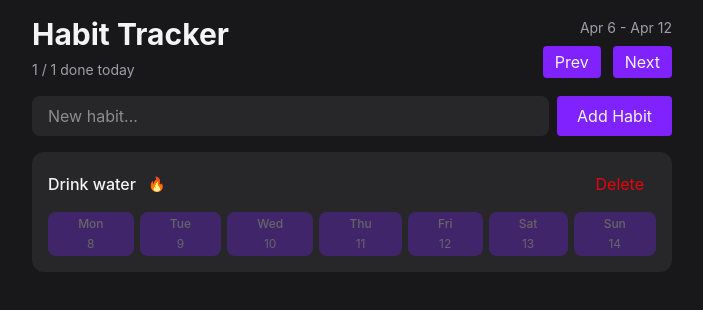
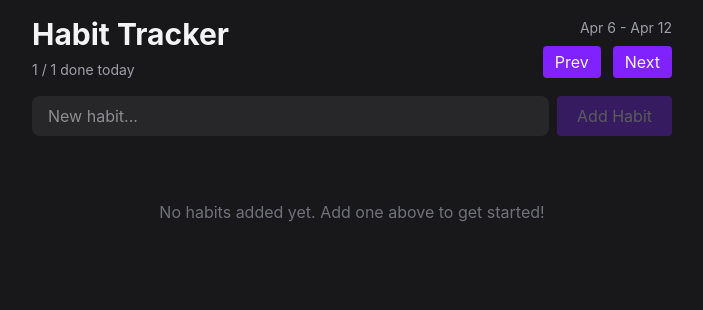
Before and after one commit to Khalid-Hossain-Tarif/daily-habit-tracker-react, a React (Vite) app: page / in a window 1280 px wide. Shown: the top 310 px of the page, without its empty margins (288-991 px from the left). Built offline with nearby package versions, Linux system fonts and the light colour scheme.

Commit message:
add: habit form and list dynamic with props

```diff
--- a/src/App.tsx
+++ b/src/App.tsx
@@ -1,13 +1,22 @@
+import { useState } from "react";
 import { Header } from "./components/Header";
 import { HabitFrom } from "./components/HabitFrom";
-import { HabitList } from "./components/HabitList";
+import { HabitList, type Habit } from "./components/HabitList";
 
 export default function App() {
+  const [habits, setHabits] = useState<Habit>([]);
+
+  function addHabit(name: string) {
+    // console.log(name);
+    // setHabits((prev) => [...prev, { id: crypto.randomUUID(), name }]);
+    setHabits((prev) => [...prev, { id: crypto.randomUUID(), name }]);
+  }
+
   return (
     <div className="max-w-2xl mx-auto p-4 flex flex-col gap-4">
       <Header />
-      <HabitFrom />
-      <HabitList />
+      <HabitFrom addHabit={ addHabit } />
+      <HabitList habits={ habits } />
     </div>
   );
 }
--- a/src/components/HabitFrom.tsx
+++ b/src/components/HabitFrom.tsx
@@ -1,14 +1,32 @@
+import { useState, type SubmitEvent } from "react";
 import { Button } from "./Button";
 
-export function HabitFrom() {
+type HabitFormProps = {
+  addHabit: (name: string) => void;
+}
+
+export function HabitFrom({ addHabit }: { HabitFormProps }) {
+  const [name, setName] = useState("");
+
+  function handleSubmit(e: SubmitEvent) {
+    e.preventDefault();
+
+    if(name.trim() === "") return;
+
+    setName("");
+    addHabit(name);
+  }
+
   return (
-    <form className="flex gap-2">
+    <form className="flex gap-2" onSubmit={handleSubmit}>
       <input
+        value={name}
+        onChange={(e) => setName(e.target.value)}
+        placeholder="New habit..."
         className="flex-1 rounded-lg bg-zinc-800 px-4 py-2 outline-none focus-visible:ring-2 focus-visible:ring-violet-500"
-        placeholder="New habit..."
       />
 
-      <Button className="py-2 px-5">Add Habit</Button>
+      <Button disabled={name.trim() === ""} className="py-2 px-5">Add Habit</Button>
     </form>
   );
 }
--- a/src/components/HabitList.tsx
+++ b/src/components/HabitList.tsx
@@ -7,10 +7,14 @@ import {
   startOfWeek,
 } from "date-fns";
 
-export function HabitList() {
-  const habits = [{ id: "1", name: "Drink water" }];
+export type Habit = { id: string; name: string; }
 
-  if (habits.length === 0) {
+type HabitListProps = {
+  habits: Habit[];
+}
+
+export function HabitList({ habits }: HabitListProps) {
+  if (habits?.length === 0) {
     return (
       <p className="text-zinc-500 text-center py-12">
         No habits added yet. Add one above to get started!
@@ -20,7 +24,7 @@ export function HabitList() {
 
   return (
     <div className="flex flex-col gap-3">
-      {habits.map((habit) => {
+      {habits?.map((habit) => {
         return <HabitItem key={habit.id} habit={habit} />;
       })}
     </div>
@@ -28,7 +32,7 @@ export function HabitList() {
 }
 
 type HabitItemProps = {
-  habit: { id: string; name: string };
+  habit: Habit;
 };
 
 function HabitItem({ habit }: HabitItemProps) {
```
